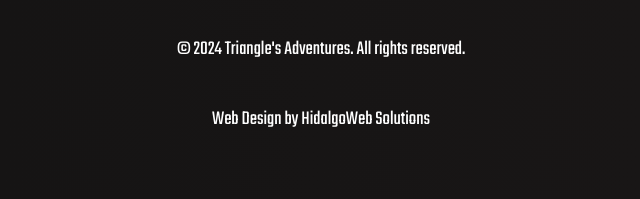
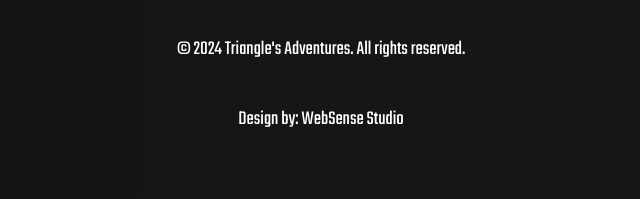
Before and after one commit to learrieta/TriangleAdventures, a Django app: page /faq/ in a window 1280 px wide. Shown: the part 2234-2433 px from the top of the page, without its empty margins (319-959 px from the left). Run offline with Django 4.2, Linux system fonts and the light colour scheme; some libraries are stand-ins or nearby versions.

Commit message:
"updates"

```diff
--- a/templates/footer.html
+++ b/templates/footer.html
@@ -30,7 +30,7 @@
             <div >
                 <p class="copyright_b">© 2024 Triangle's Adventures. All rights reserved.</p>
                 <br>
-                <p class="copyright_b">Web Design by HidalgoWeb Solutions</p>
+                <p class="copyright_b">Design by: WebSense Studio</p>
             </div>
         </div>
 
```
